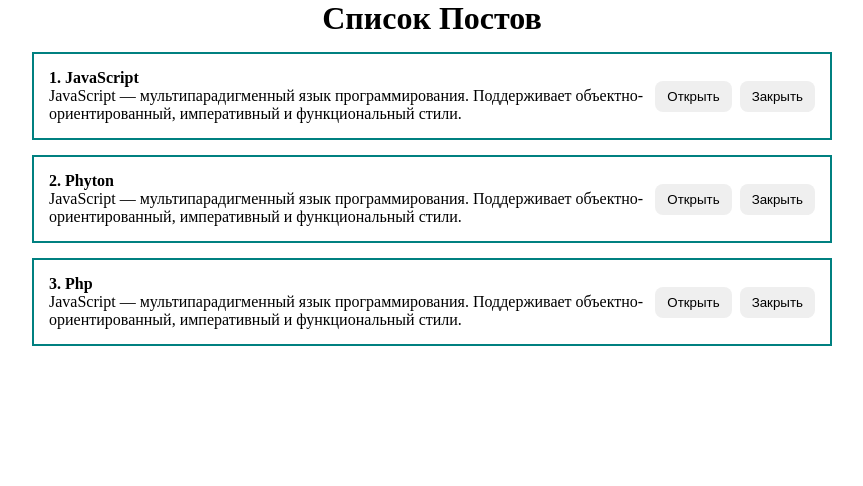
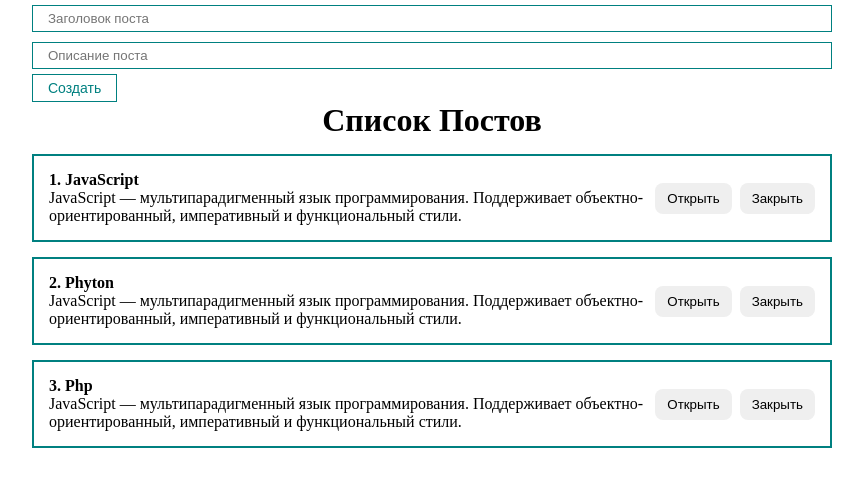
Before and after one commit to berdibekovadilet/react-practice, a React (Create React App) app: page / in a window 1280 px wide. Shown: the top 486 px of the page, without its empty margins (208-1071 px from the left). Built offline with nearby package versions, Linux system fonts and the light colour scheme.

Commit message:
added Form and setPost

```diff
--- a/src/App.js
+++ b/src/App.js
@@ -1,5 +1,7 @@
 import { useState } from "react";
 import PostList from "./components/PostList";
+import MyButton from "./components/UI/button/MyButton";
+import MyInput from "./components/UI/input/MyInput";
 import "./styles/App.css";
 
 function App() {
@@ -20,8 +22,33 @@ function App() {
       body: "JavaScript — мультипарадигменный язык программирования. Поддерживает объектно-ориентированный, императивный и функциональный стили.",
     },
   ]);
+
+  const [post, setPost] = useState({ title: "", body: "" });
+
+  const addNewPost = (e) => {
+    e.preventDefault();
+
+    setPosts([...posts, { ...post, id: Date.now() }]);
+    setPost({ title: "", body: "" });
+  };
+
   return (
     <div className="App">
+      <form>
+        <MyInput
+          value={post.title}
+          onChange={(e) => setPost({ ...post, title: e.target.value })}
+          type="text"
+          placeholder="Заголовок поста"
+        />
+        <MyInput
+          value={post.body}
+          onChange={(e) => setPost({ ...post, body: e.target.value })}
+          type="text"
+          placeholder="Описание поста"
+        />
+        <MyButton onClick={addNewPost}>Создать</MyButton>
+      </form>
       <PostList posts={posts} title="Список Постов" />
     </div>
   );
```
